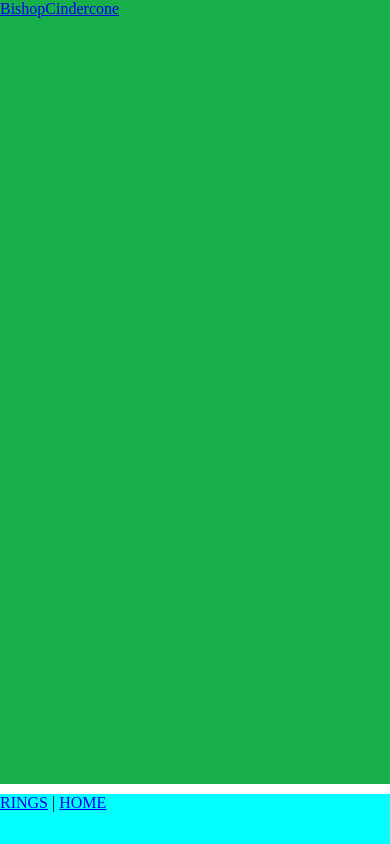
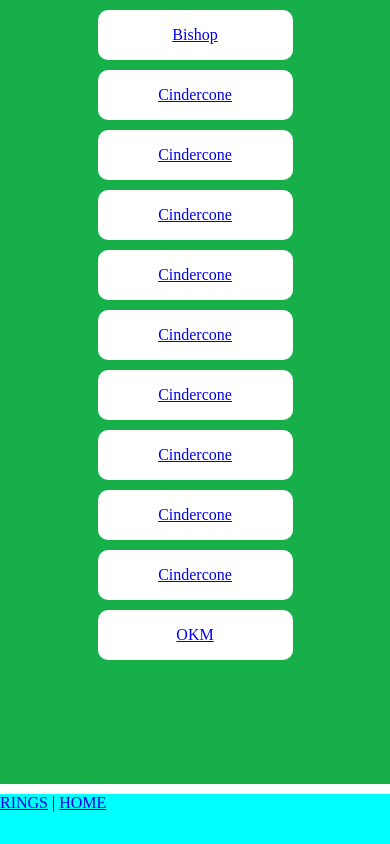
Before and after one commit to joecapra/soaring, a React (Create React App) app: page /rangerings in a window 390 px wide. Built offline with nearby package versions, Linux system fonts and the light colour scheme.

Commit message:
panning not working on phone

```diff
--- a/public/data/rings.json
+++ b/public/data/rings.json
@@ -3,8 +3,7 @@
     "name": "Bishop",
     "images": {
       "30": "/images/Crystal-Bishop-30-1.jpg",
-      "25": "/images/Crystal-Bishop-25-1.jpg",
-      "20": "/images/Crystal-Bishop-25-1.jpg"
+      "25": "/images/Crystal-Bishop-25-1.jpg"
     }
   },
   {
@@ -13,5 +12,68 @@
       "30": "/images/Crystal-Bishop-30-1.jpg",
       "25": "/images/Crystal-Bishop-25-1.jpg"
     }
+  },
+  {
+    "name": "Cindercone",
+    "images": {
+      "30": "/images/Crystal-Bishop-30-1.jpg",
+      "25": "/images/Crystal-Bishop-25-1.jpg"
+    }
+  },
+  {
+    "name": "Cindercone",
+    "images": {
+      "30": "/images/Crystal-Bishop-30-1.jpg",
+      "25": "/images/Crystal-Bishop-25-1.jpg"
+    }
+  },
+  {
+    "name": "Cindercone",
+    "images": {
+      "30": "/images/Crystal-Bishop-30-1.jpg",
+      "25": "/images/Crystal-Bishop-25-1.jpg"
+    }
+  },
+  {
+    "name": "Cindercone",
+    "images": {
+      "30": "/images/Crystal-Bishop-30-1.jpg",
+      "25": "/images/Crystal-Bishop-25-1.jpg"
+    }
+  },
+  {
+    "name": "Cindercone",
+    "images": {
+      "30": "/images/Crystal-Bishop-30-1.jpg",
+      "25": "/images/Crystal-Bishop-25-1.jpg"
+    }
+  },
+  {
+    "name": "Cindercone",
+    "images": {
+      "30": "/images/Crystal-Bishop-30-1.jpg",
+      "25": "/images/Crystal-Bishop-25-1.jpg"
+    }
+  },
+  {
+    "name": "Cindercone",
+    "images": {
+      "30": "/images/Crystal-Bishop-30-1.jpg",
+      "25": "/images/Crystal-Bishop-25-1.jpg"
+    }
+  },
+  {
+    "name": "Cindercone",
+    "images": {
+      "30": "/images/Crystal-Bishop-30-1.jpg",
+      "25": "/images/Crystal-Bishop-25-1.jpg"
+    }
+  },
+  {
+    "name": "OKM",
+    "images": {
+      "30": "/images/Crystal-Bishop-30-1.jpg",
+      "25": "/images/Crystal-Bishop-25-1.jpg"
+    }
   }
 ]
--- a/src/components/RangeRings/index.jsx
+++ b/src/components/RangeRings/index.jsx
@@ -17,7 +17,11 @@ export default function RangeRings() {
     <div className="rangerings">
       {locations.map((location) => {
         return (
-          <Link to={`/ring/${location.name}`} state={location}>
+          <Link
+            to={`/ring/${location.name}`}
+            state={location}
+            className="rangerings__link"
+          >
             {location.name}
           </Link>
         );
--- a/src/components/RangeRings/styles.scss
+++ b/src/components/RangeRings/styles.scss
@@ -2,4 +2,17 @@
     width: 100%;
     height: 100%;
     background-color: rgb(23, 175, 74);
+    overflow-y: auto;
+
+    &__link{
+        width: 50%;
+        height: 50px;
+        background-color: white;
+        border-radius: 10px;
+        display: flex;
+        justify-content: center;
+        align-items: center;
+        flex-shrink: 0;
+        margin: 10px auto;
+    }
 }
--- a/src/components/Ring/index.jsx
+++ b/src/components/Ring/index.jsx
@@ -27,6 +27,7 @@ export default function Ring() {
     return btns.map((ratio) => {
       return (
         <button
+          className="ring__navbtn"
           onClick={() => {
             getImage(ratio);
           }}
@@ -39,13 +40,13 @@ export default function Ring() {
 
   return (
     <div className="ring">
-      LOCATION={ringData.name}
-      {getButtons()}
       <TransformWrapper initialScale={1}>
         <TransformComponent wrapperClass="ring__wrapper">
           <img src={process.env.PUBLIC_URL + ringImage} alt="zdfg" />
         </TransformComponent>
       </TransformWrapper>
+      <div className="ring__nav">{getButtons()}</div>
+      <div className="ring__label">{ringData.name}</div>
     </div>
   );
 }
--- a/src/components/Ring/styles.scss
+++ b/src/components/Ring/styles.scss
@@ -1,12 +1,38 @@
 .ring {
+    position: relative;
     width: 100%;
     height: 100vh;
     background-color: rgb(175, 23, 134);
     overflow: hidden;
 
-    &__wrapper{
-        background-color: red;
+    &__wrapper {
+        background-color: rgb(0, 255, 34);
         height: calc(100vh - 80px);
         width: 100%;
     }
+
+    &__nav {
+        position: absolute;
+        left: 50%;
+        transform: translateX(-50%);
+        bottom: 70px;
+    }
+    &__label {
+        position: absolute;
+        left: 50%;
+        transform: translateX(-50%);
+        top: 5px;
+        height: 30px;
+        background-color: white;
+        padding: 10px;
+        display: flex;
+        justify-content: center;
+        align-items: center;
+    }
+
+    &__navbtn {
+        width: 60px;
+        height: 30px;
+        margin: 10px;
+    }
 }
```
